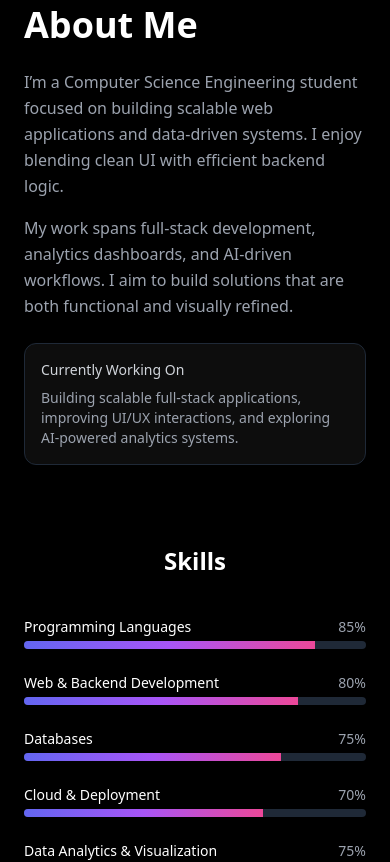
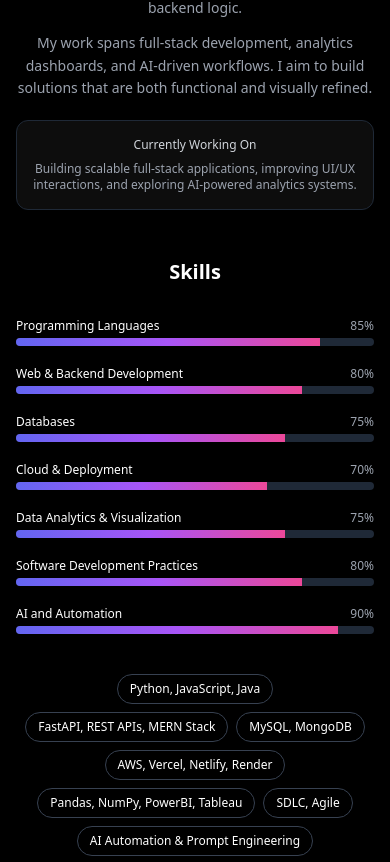
Before and after one commit to SD2202/portfolio, a React (Create React App) app: page / in a window 390 px wide. Shown: the part 1416-2278 px from the top of the page. Built offline with nearby package versions, Linux system fonts and the light colour scheme.

Commit message:
Update About.jsx

```diff
--- a/src/sections/About.jsx
+++ b/src/sections/About.jsx
@@ -5,11 +5,12 @@ export default function About() {
   const imageRef = useRef();
 
   return (
-    <section className="text-white py-20 px-6">
+    <section className="text-white py-10 md:py-16 px-4 md:px-6">
 
-      <div className="max-w-6xl mx-auto grid md:grid-cols-2 gap-12 items-center">
+      {/* 🔹 Top Section */}
+      <div className="max-w-6xl mx-auto grid grid-cols-1 md:grid-cols-2 gap-10 md:gap-12 items-center">
 
-        {/* 🖼️ Profile with Cursor Glow */}
+        {/* 🖼️ Profile */}
         <div
           ref={imageRef}
           className="relative flex justify-center group"
@@ -17,38 +18,38 @@ export default function About() {
           <img
             src={profile}
             alt="profile"
-            className="w-[280px] h-[280px] object-cover rounded-2xl border border-gray-800 transition duration-300 group-hover:scale-105"
+            className="w-[200px] md:w-[280px] h-[200px] md:h-[280px] object-cover rounded-2xl border border-gray-800 transition duration-300 group-hover:scale-105"
           />
 
-          {/* Glow on hover */}
-          <div className="absolute w-[300px] h-[300px] bg-purple-500/20 blur-3xl opacity-0 group-hover:opacity-100 transition" />
+          {/* Glow */}
+          <div className="absolute w-[220px] md:w-[300px] h-[220px] md:h-[300px] bg-purple-500/20 blur-3xl opacity-0 group-hover:opacity-100 transition" />
         </div>
 
         {/* 🧠 Content */}
-        <div>
+        <div className="text-center md:text-left">
 
-          <h2 className="text-4xl font-bold mb-6">
+          <h2 className="text-3xl md:text-4xl font-bold mb-4 md:mb-6">
             About Me
           </h2>
 
-          <p className="text-gray-400 leading-relaxed">
+          <p className="text-gray-400 text-sm md:text-base leading-relaxed">
             I’m a Computer Science Engineering student focused on building
             scalable web applications and data-driven systems. I enjoy
             blending clean UI with efficient backend logic.
           </p>
 
-          <p className="text-gray-400 leading-relaxed mt-4">
+          <p className="text-gray-400 text-sm md:text-base leading-relaxed mt-3 md:mt-4">
             My work spans full-stack development, analytics dashboards,
             and AI-driven workflows. I aim to build solutions that are both
             functional and visually refined.
           </p>
 
-          {/* 🔥 Currently Working On */}
-          <div className="mt-6 p-4 border border-gray-800 rounded-xl bg-white/5">
-            <h3 className="text-sm text-gray-300 mb-2">
+          {/* 🔥 Current Work */}
+          <div className="mt-5 md:mt-6 p-4 border border-gray-800 rounded-xl bg-white/5">
+            <h3 className="text-xs md:text-sm text-gray-300 mb-2">
               Currently Working On
             </h3>
-            <p className="text-sm text-gray-400">
+            <p className="text-xs md:text-sm text-gray-400">
               Building scalable full-stack applications, improving UI/UX
               interactions, and exploring AI-powered analytics systems.
             </p>
@@ -57,14 +58,14 @@ export default function About() {
         </div>
       </div>
 
-      {/* 📊 Skills Section */}
-      <div className="max-w-6xl mx-auto mt-20">
+      {/* 📊 Skills */}
+      <div className="max-w-6xl mx-auto mt-12 md:mt-20">
 
-        <h3 className="text-2xl font-semibold mb-10 text-center">
+        <h3 className="text-xl md:text-2xl font-semibold mb-8 md:mb-10 text-center">
           Skills
         </h3>
 
-        <div className="space-y-6">
+        <div className="space-y-5 md:space-y-6">
 
           {[
             { name: "Programming Languages", level: 85 },
@@ -78,13 +79,11 @@ export default function About() {
 
             <div key={i} className="group">
 
-              {/* Skill Name */}
-              <div className="flex justify-between mb-1 text-sm">
+              <div className="flex justify-between mb-1 text-xs md:text-sm">
                 <span>{skill.name}</span>
                 <span className="text-gray-400">{skill.level}%</span>
               </div>
 
-              {/* Progress Bar */}
               <div className="w-full h-2 bg-gray-800 rounded-full overflow-hidden">
 
                 <div
@@ -100,21 +99,21 @@ export default function About() {
 
         </div>
 
-        {/* 🎯 Skill Tags (with hover glow) */}
-        <div className="flex flex-wrap justify-center gap-3 mt-12">
+        {/* 🎯 Skill Tags */}
+        <div className="flex flex-wrap justify-center gap-2 md:gap-3 mt-10 md:mt-12 px-2">
 
           {[
-            "Programming Languages: Python, JavaScript,Java",
-            " Web & Backend Development: FastAPI, REST API Development, HTML, Tailwind CSS, MERN Stack",
-            "Databases: MySQL, MongoDB (NoSQL Databases)",
-            "Cloud & Deployment: Render, netlify, vercel, AWS",
-            "Data Analytics & Visualization: Pandas, NumPy, PowerBI, Tableau",
-            "Software Development Practices: SoftwareEngineering, SDLC, Agile Methodologies",
-            "AI and Automation: Prompt Engineering & Conversational Workflow Design",
+            "Python, JavaScript, Java",
+            "FastAPI, REST APIs, MERN Stack",
+            "MySQL, MongoDB",
+            "AWS, Vercel, Netlify, Render",
+            "Pandas, NumPy, PowerBI, Tableau",
+            "SDLC, Agile",
+            "AI Automation & Prompt Engineering",
           ].map((skill, i) => (
             <span
               key={i}
-              className="px-4 py-2 text-sm border border-gray-700 rounded-full transition
+              className="px-3 md:px-4 py-1.5 md:py-2 text-xs md:text-sm border border-gray-700 rounded-full transition
               hover:border-purple-400 hover:shadow-[0_0_15px_rgba(168,85,247,0.5)]
               hover:scale-105"
             >
```
